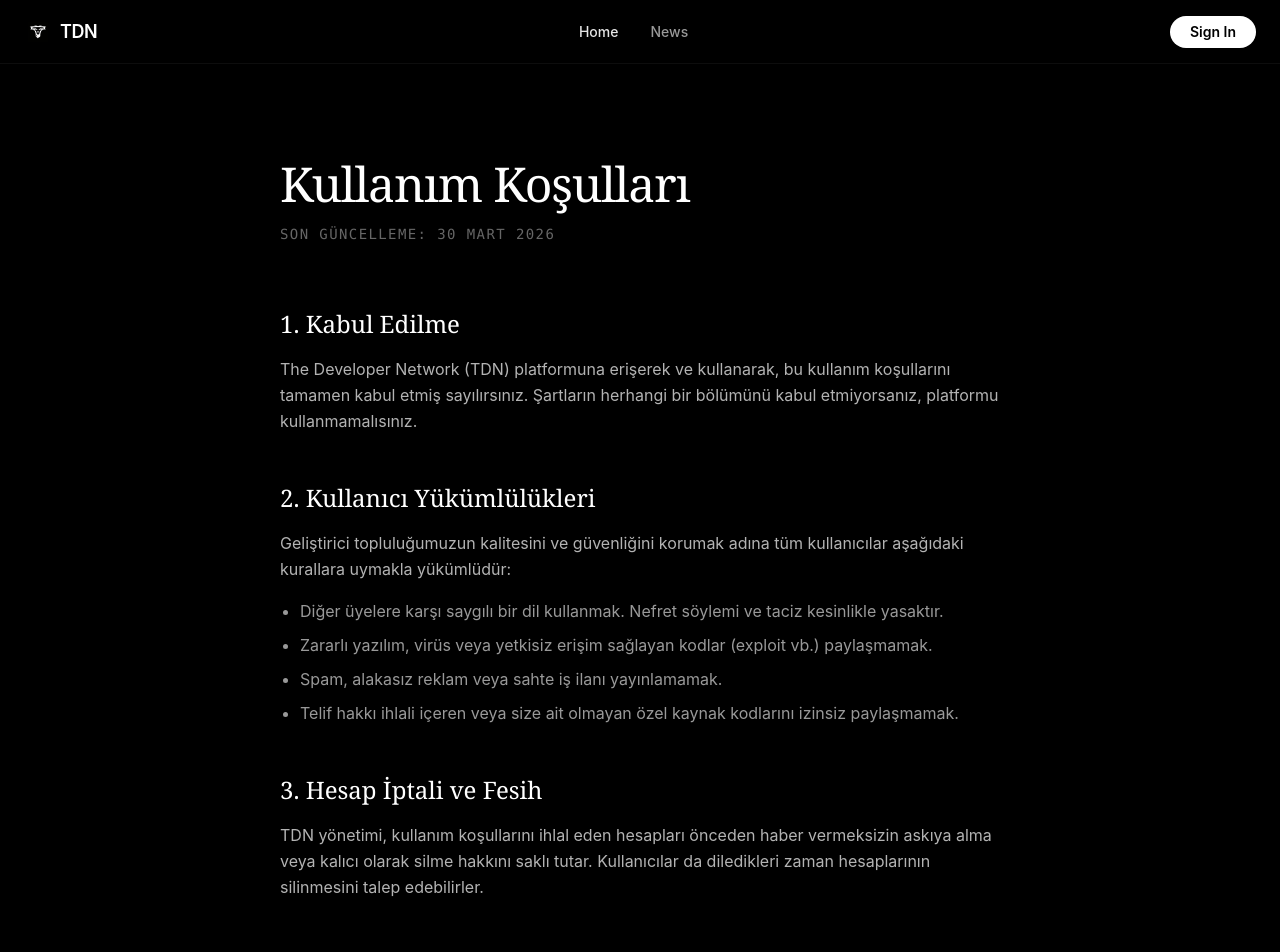
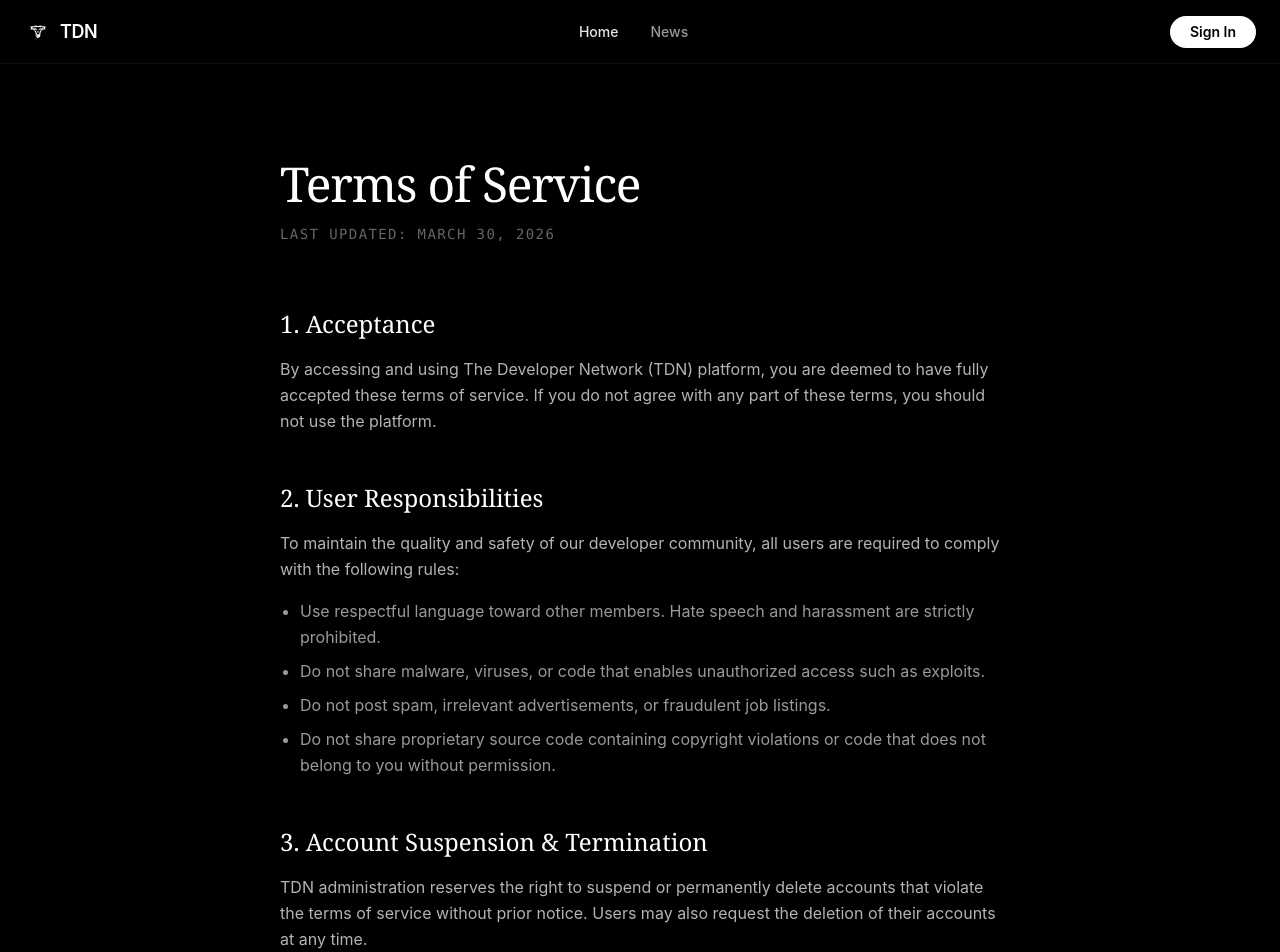
Before and after one commit to the-developer-network/tdn-client, a React (Vite) app: page /terms in a window 1280 px wide. Shown: the top 952 px of the page. Built offline with nearby package versions, Linux system fonts and the light colour scheme.

Commit message:
feat: translate Privacy and Terms pages to English

```diff
--- a/src/pages/home/components/Footer.tsx
+++ b/src/pages/components/Footer.tsx
@@ -1,4 +1,4 @@
-import logo from '../../../assets/logo.png';
+import logo from '../../assets/logo.png';
 
 export default function Footer() {
   return (
--- a/src/pages/home/Home.tsx
+++ b/src/pages/home/Home.tsx
@@ -3,7 +3,7 @@ import Navbar from './components/Navbar';
 import Hero from './components/Hero';
 import AppMockup from './components/AppMockup';
 import News from './components/News';
-import Footer from './components/Footer';
+import Footer from '../components/Footer';
 // Updated import path
 import AuthModal from '../auth/components/AuthModal';
 
--- a/src/pages/privacy/Privacy.tsx
+++ b/src/pages/privacy/Privacy.tsx
@@ -1,59 +1,55 @@
 import Navbar from '../home/components/Navbar';
-import Footer from '../home/components/Footer';
+import Footer from '../components/Footer';
 
 export default function Privacy() {
   return (
-    // Main wrapper matching the dark aesthetic
     <div className="min-h-screen bg-black selection:bg-white/20 selection:text-white font-sans flex flex-col">
-      {/* Reusing the Navbar from the home module */}
       <Navbar />
 
-      {/* Main content area with strict max-width for optimal reading experience */}
+      {/* Main Content */}
       <main className="pt-32 md:pt-40 flex-grow max-w-3xl mx-auto px-6 pb-32 w-full">
 
-        {/* Page Header */}
         <div className="mb-16">
           <h1 className="text-4xl md:text-5xl font-serif text-white tracking-tight mb-4">
-            Gizlilik Politikası
+            Privacy Policy
           </h1>
           <p className="text-white/40 text-sm font-mono tracking-widest uppercase">
-            Son Güncelleme: 30 Mart 2026
+            Last Updated: March 30, 2026
           </p>
         </div>
 
-        {/* Content Typography Strategy: High line-height, text-white/70 for body, white for headings */}
         <div className="space-y-12 text-white/70 leading-relaxed">
 
           <section>
-            <h2 className="text-2xl font-serif text-white mb-4">1. Topladığımız Veriler</h2>
+            <h2 className="text-2xl font-serif text-white mb-4">1. Data We Collect</h2>
             <p className="mb-4">
-              The Developer Network (TDN) olarak gizliliğinize büyük önem veriyoruz. Platformumuzu kullandığınızda aşağıdaki bilgileri toplarız:
+              At The Developer Network (TDN), we take your privacy seriously. When you use our platform, we collect the following information:
             </p>
             <ul className="list-disc pl-5 space-y-2 text-white/60">
-              <li>Kayıt aşamasında sağladığınız e-posta adresi, kullanıcı adı ve parola.</li>
-              <li>Platforma bağladığınız takdirde GitHub, X veya diğer sosyal medya hesap profilleriniz.</li>
-              <li>Platform üzerindeki gönderileriniz, yorumlarınız ve etkileşim verileriniz.</li>
+              <li>Your email address, username, and password provided during registration.</li>
+              <li>Your GitHub, X, or other social media account profiles if you choose to connect them.</li>
+              <li>Your posts, comments, and interaction data on the platform.</li>
             </ul>
           </section>
 
           <section>
-            <h2 className="text-2xl font-serif text-white mb-4">2. Verilerin Kullanımı</h2>
+            <h2 className="text-2xl font-serif text-white mb-4">2. How We Use Your Data</h2>
             <p>
-              Topladığımız bu verileri yalnızca platformun sağlıklı çalışmasını sağlamak, topluluk deneyiminizi kişiselleştirmek ve güvenliğinizi artırmak amacıyla kullanıyoruz. Verileriniz kesinlikle reklam amacıyla üçüncü şahıslara satılmaz.
+              We use the data we collect solely to ensure the platform operates smoothly, to personalize your community experience, and to enhance your security. Your data is never sold to third parties for advertising purposes.
             </p>
           </section>
 
           <section>
-            <h2 className="text-2xl font-serif text-white mb-4">3. Çerezler (Cookies)</h2>
+            <h2 className="text-2xl font-serif text-white mb-4">3. Cookies</h2>
             <p>
-              Oturumunuzu açık tutmak, karanlık/aydınlık tema tercihlerinizi hatırlamak ve platform performansını analiz etmek için temel çerezler kullanmaktayız. Tarayıcı ayarlarınızdan çerezleri dilediğiniz zaman silebilirsiniz.
+              We use essential cookies to keep your session active, remember your dark/light theme preferences, and analyze platform performance. You can delete cookies at any time through your browser settings.
             </p>
           </section>
 
           <section>
-            <h2 className="text-2xl font-serif text-white mb-4">4. İletişim</h2>
+            <h2 className="text-2xl font-serif text-white mb-4">4. Contact</h2>
             <p>
-              Gizlilik politikamız ile ilgili tüm sorularınız, veri silme talepleriniz veya önerileriniz için bizimle iletişime geçebilirsiniz:
+              For any questions regarding our privacy policy, data deletion requests, or suggestions, feel free to reach out:
               <a href="mailto:contact@developernetwork.net" className="text-white hover:underline ml-2">
                 contact@developernetwork.net
               </a>
@@ -63,7 +59,7 @@ export default function Privacy() {
         </div>
       </main>
 
-      {/* Reusing the Footer from the home module */}
+      {/* Footer */}
       <Footer />
     </div>
   );
--- a/src/pages/terms/Terms.tsx
+++ b/src/pages/terms/Terms.tsx
@@ -1,63 +1,63 @@
 import Navbar from '../home/components/Navbar';
-import Footer from '../home/components/Footer';
+import Footer from '../components/Footer';
 
 export default function Terms() {
   return (
-    // Main wrapper matching the dark aesthetic
     <div className="min-h-screen bg-black selection:bg-white/20 selection:text-white font-sans flex flex-col">
       <Navbar />
 
+      {/* Main Content */}
       <main className="pt-32 md:pt-40 flex-grow max-w-3xl mx-auto px-6 pb-32 w-full">
 
-        {/* Page Header */}
         <div className="mb-16">
           <h1 className="text-4xl md:text-5xl font-serif text-white tracking-tight mb-4">
-            Kullanım Koşulları
+            Terms of Service
           </h1>
           <p className="text-white/40 text-sm font-mono tracking-widest uppercase">
-            Son Güncelleme: 30 Mart 2026
+            Last Updated: March 30, 2026
           </p>
         </div>
 
         <div className="space-y-12 text-white/70 leading-relaxed">
 
           <section>
-            <h2 className="text-2xl font-serif text-white mb-4">1. Kabul Edilme</h2>
+            <h2 className="text-2xl font-serif text-white mb-4">1. Acceptance</h2>
             <p>
-              The Developer Network (TDN) platformuna erişerek ve kullanarak, bu kullanım koşullarını tamamen kabul etmiş sayılırsınız. Şartların herhangi bir bölümünü kabul etmiyorsanız, platformu kullanmamalısınız.
+              By accessing and using The Developer Network (TDN) platform, you are deemed to have fully accepted these terms of service. If you do not agree with any part of these terms, you should not use the platform.
             </p>
           </section>
 
           <section>
-            <h2 className="text-2xl font-serif text-white mb-4">2. Kullanıcı Yükümlülükleri</h2>
+            <h2 className="text-2xl font-serif text-white mb-4">2. User Responsibilities</h2>
             <p className="mb-4">
-              Geliştirici topluluğumuzun kalitesini ve güvenliğini korumak adına tüm kullanıcılar aşağıdaki kurallara uymakla yükümlüdür:
+              To maintain the quality and safety of our developer community, all users are required to comply with the following rules:
             </p>
             <ul className="list-disc pl-5 space-y-2 text-white/60">
-              <li>Diğer üyelere karşı saygılı bir dil kullanmak. Nefret söylemi ve taciz kesinlikle yasaktır.</li>
-              <li>Zararlı yazılım, virüs veya yetkisiz erişim sağlayan kodlar (exploit vb.) paylaşmamak.</li>
-              <li>Spam, alakasız reklam veya sahte iş ilanı yayınlamamak.</li>
-              <li>Telif hakkı ihlali içeren veya size ait olmayan özel kaynak kodlarını izinsiz paylaşmamak.</li>
+              <li>Use respectful language toward other members. Hate speech and harassment are strictly prohibited.</li>
+              <li>Do not share malware, viruses, or code that enables unauthorized access such as exploits.</li>
+              <li>Do not post spam, irrelevant advertisements, or fraudulent job listings.</li>
+              <li>Do not share proprietary source code containing copyright violations or code that does not belong to you without permission.</li>
             </ul>
           </section>
 
           <section>
-            <h2 className="text-2xl font-serif text-white mb-4">3. Hesap İptali ve Fesih</h2>
+            <h2 className="text-2xl font-serif text-white mb-4">3. Account Suspension & Termination</h2>
             <p>
-              TDN yönetimi, kullanım koşullarını ihlal eden hesapları önceden haber vermeksizin askıya alma veya kalıcı olarak silme hakkını saklı tutar. Kullanıcılar da diledikleri zaman hesaplarının silinmesini talep edebilirler.
+              TDN administration reserves the right to suspend or permanently delete accounts that violate the terms of service without prior notice. Users may also request the deletion of their accounts at any time.
             </p>
           </section>
 
           <section>
-            <h2 className="text-2xl font-serif text-white mb-4">4. Sorumluluk Reddi</h2>
+            <h2 className="text-2xl font-serif text-white mb-4">4. Disclaimer</h2>
             <p>
-              Platformda paylaşılan kod parçacıkları, iş ilanları veya dış bağlantılar kullanıcıların kendi sorumluluğundadır. TDN, paylaşılan içeriklerin doğruluğunu, güvenliğini veya kesintisiz hizmeti garanti etmez.
+              Code snippets, job listings, and external links shared on the platform are the sole responsibility of their respective users. TDN does not guarantee the accuracy, security, or uninterrupted availability of any shared content.
             </p>
           </section>
 
         </div>
       </main>
 
+      {/* Footer */}
       <Footer />
     </div>
   );
```
Also changed, not shown: 1 other file (tests, documents, lock files or other folders).
